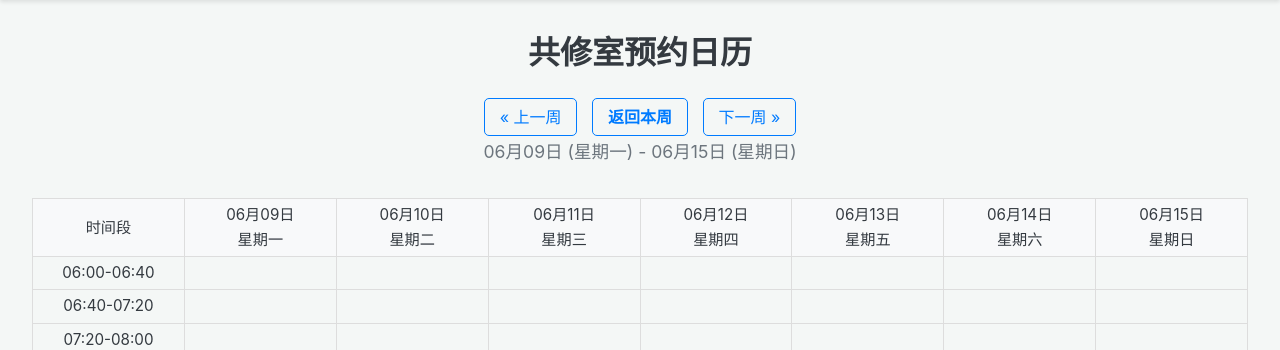
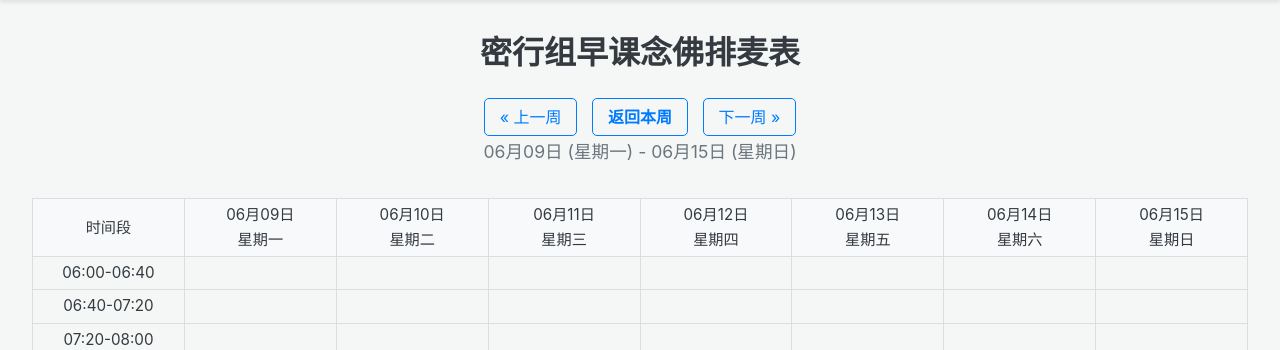
Before and after one commit to CCNUI/FlaskCoBookingWeb, a Flask app: page /schedule in a window 1280 px wide. Shown: the part 70-420 px from the top of the page. Run offline with Flask 3, Linux system fonts and the light colour scheme; data that the repository does not hold is empty.

Commit message:
Update heading text for clarity
Change the heading in the schedule header to better reflect the purpose of the page. This improves user understanding and ensures the content is more accurately described.

```diff
--- a/templates/index.html
+++ b/templates/index.html
@@ -8,7 +8,7 @@
 
 {% block content %}
 <div class="schedule-header">
-    <h2>共修室预约日历</h2>
+    <h2> 密行组早课念佛排麦表</h2>
     <div class="date-navigation">
         <a href="{{ url_for('schedule', start_date=prev_week_start) }}">&laquo; 上一周</a>
         <a href="{{ url_for('schedule') }}">返回本周</a>
```
